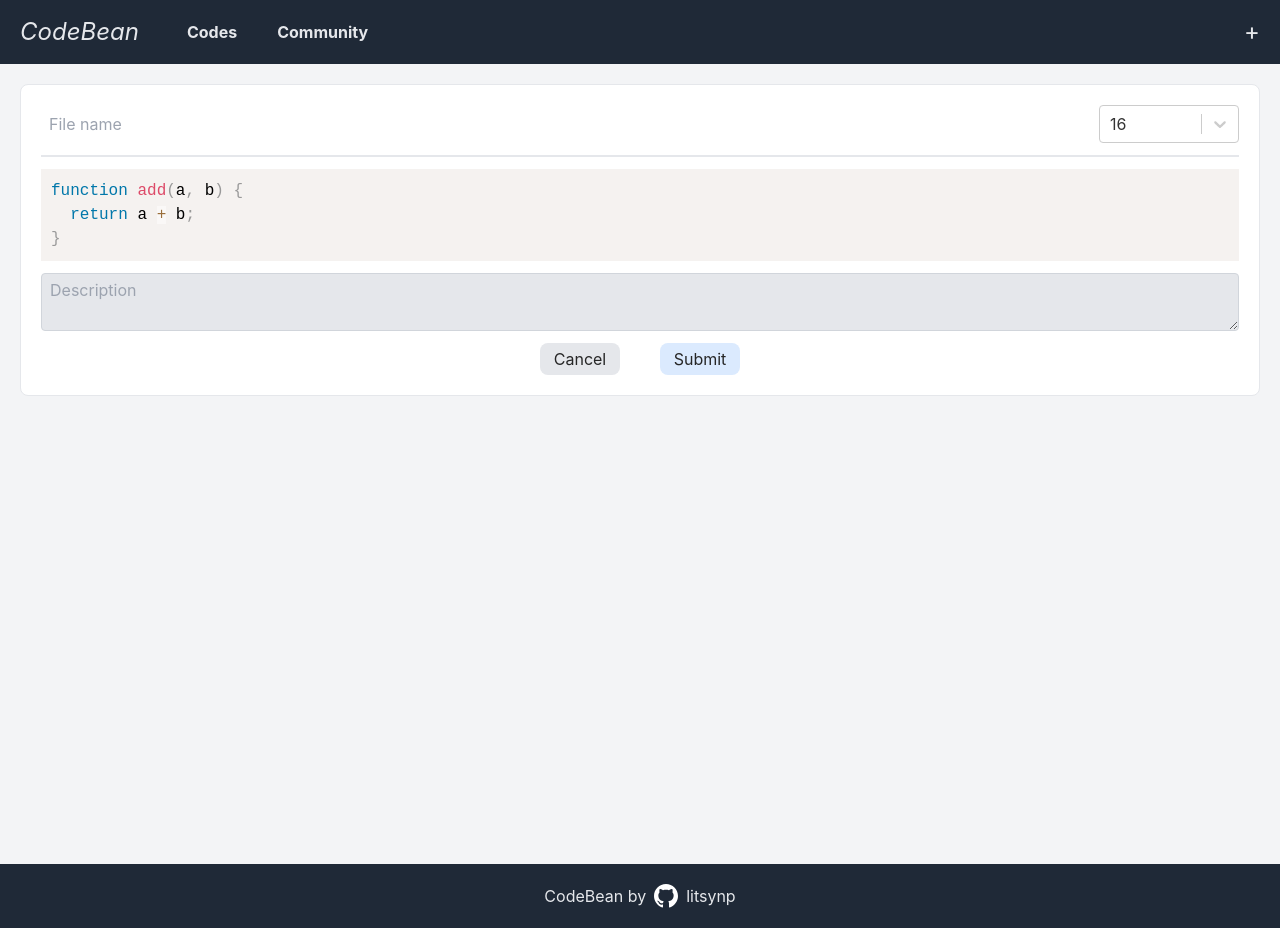
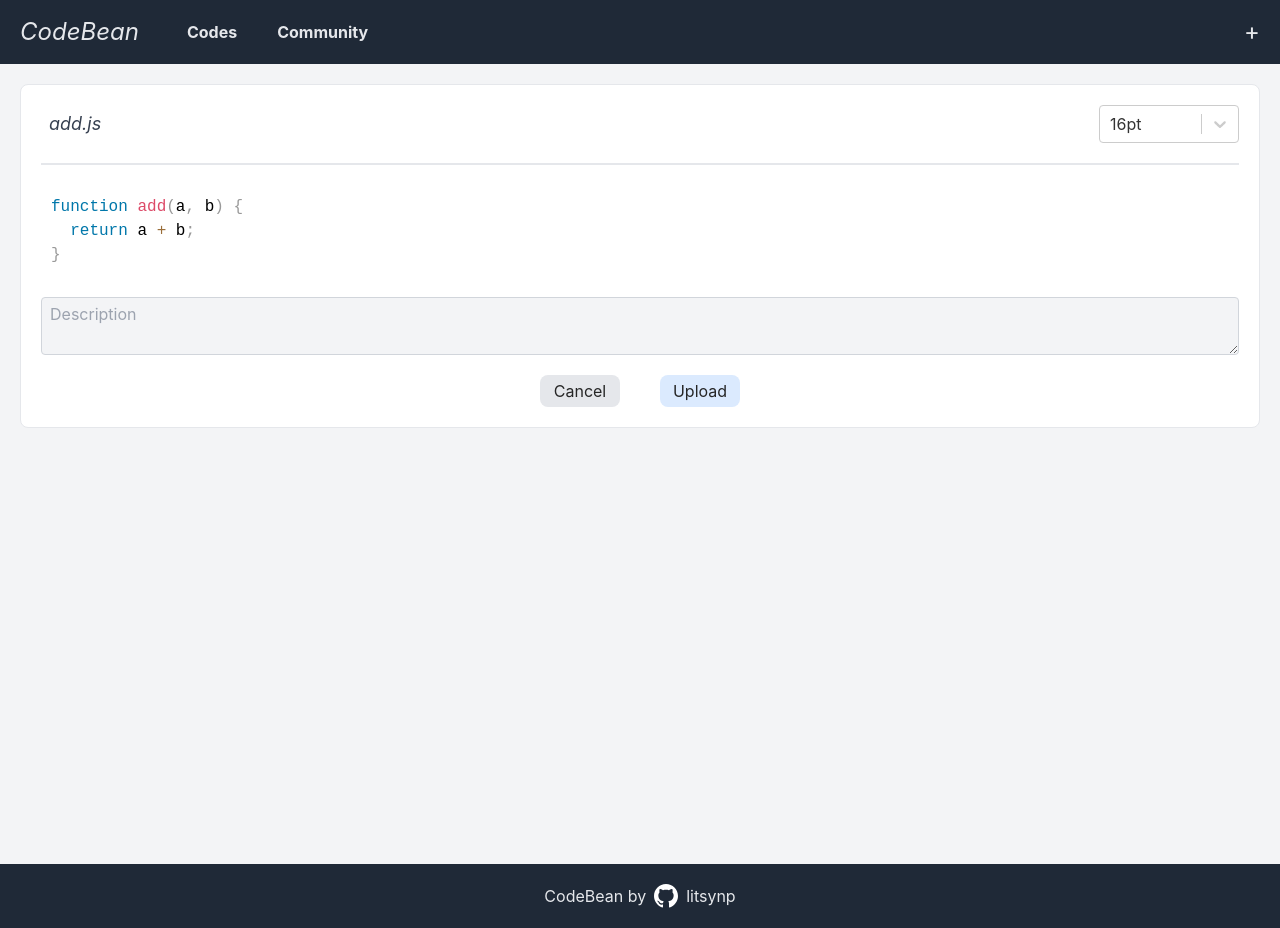
Before and after one commit to beanfarmers/codebean-frontend, a Next.js app: page /codes/new in a window 1280 px wide. Built offline with nearby package versions, Linux system fonts and the light colour scheme.

Commit message:
feat: allow uploading code to backend

```diff
--- a/pages/codes/new.tsx
+++ b/pages/codes/new.tsx
@@ -1,12 +1,14 @@
 import React, { FormEvent, useEffect, useState } from 'react';
 
+import { useRouter } from 'next/router';
 import Prism from 'prismjs';
 import 'prismjs/themes/prism.css';
 import Select from 'react-select';
 import Editor from 'react-simple-code-editor';
 
 import Divider from '@src/components/codeblock/Divider';
-import { fileExtensionToLanguage, highlight } from '@src/utils/PrismUtils';
+import { api } from '@src/utils/ApiUtils';
+import { fileExtensionToLanguage, prismHighlight } from '@src/utils/PrismUtils';
 
 interface Option {
   value: number;
@@ -16,33 +18,34 @@ interface Option {
 const fontOptions: Option[] = [
   {
     value: 10,
-    label: '10',
+    label: '10pt',
   },
   {
     value: 12,
-    label: '12',
+    label: '12pt',
   },
   {
     value: 14,
-    label: '14',
+    label: '14pt',
   },
   {
     value: 16,
-    label: '16',
+    label: '16pt',
   },
   {
     value: 18,
-    label: '18',
+    label: '18pt',
   },
   {
     value: 20,
-    label: '20',
+    label: '20pt',
   },
 ];
 
 const NewCodePage = () => {
+  const router = useRouter();
   const [description, setDescription] = useState<string>('');
-  const [fileName, setFileName] = useState<string>('');
+  const [fileName, setFileName] = useState<string>('add.js');
   const [inputCode, setInputCode] = useState<string>(
     'function add(a, b) {\n  return a + b;\n}',
   );
@@ -50,10 +53,6 @@ const NewCodePage = () => {
     fontOptions.find((option) => option.value === 16) ?? fontOptions[0],
   );
   const [language, setLanguage] = useState<string>('js');
-
-  const handleSelectFontSize = (selectedOption: Option | null) => {
-    setFontSize(selectedOption!);
-  };
 
   useEffect(() => {
     Prism.manual = true;
@@ -71,25 +70,67 @@ const NewCodePage = () => {
     }
   }, [fileName]);
 
+  const onSelectFontSize = (selectedOption: Option | null) => {
+    setFontSize(selectedOption!);
+  };
+
+  const onFileNameInput = (e: FormEvent<HTMLInputElement>) => {
+    setFileName((e.target as HTMLInputElement).value);
+  };
+
+  const onCodeChange = (c: string) => setInputCode(c);
+  const highlight = (c: string) => prismHighlight(c, language);
+
+  const onTextAreaInput = (e: FormEvent<HTMLTextAreaElement>) => {
+    setDescription((e.target as HTMLTextAreaElement).value);
+  };
+
+  const onTextAreaKeyUp = (e: React.KeyboardEvent<HTMLTextAreaElement>) => {
+    (e.target as HTMLTextAreaElement).style.height = 'inherit';
+    (e.target as HTMLTextAreaElement).style.height = `${
+      (e.target as HTMLTextAreaElement).scrollHeight
+    }px`;
+  };
+
+  const onClickCancel = () => {
+    router.back();
+  };
+
+  const onClickUpload = (
+    e: React.MouseEvent<HTMLButtonElement, MouseEvent>,
+  ) => {
+    e.preventDefault();
+    const data = {
+      description,
+      fileName,
+      code: inputCode,
+    };
+
+    (async () => {
+      await api.post('/code-snippets', data);
+
+      router.back();
+    })();
+  };
+
   return (
     <div className='min-h-screen p-5 bg-gray-100 flex-row'>
-      <div>
-        <div className='flex flex-col bg-white p-5 space-y-3 border rounded-lg'>
+      <div className='flex flex-col bg-white p-5 space-y-5 border rounded-lg'>
         <div className='flex flex-row space-x-2'>
           <input
+            id='filename'
+            name='filename'
             type='text'
             placeholder='File name'
-              className='w-full py-1 px-2'
-              onInput={(e: FormEvent<HTMLInputElement>) => {
-                setFileName((e.target as HTMLInputElement).value);
-              }}
+            className='w-full py-1 px-2 text-lg italic text-gray-700'
+            onInput={onFileNameInput}
             value={fileName}
           />
           <div className='w-[10rem]'>
             <Select
               placeholder='Font Size'
               defaultValue={fontOptions[3]}
-                onChange={handleSelectFontSize}
+              onChange={onSelectFontSize}
               isSearchable
               options={fontOptions}
             />
@@ -98,46 +139,40 @@ const NewCodePage = () => {
         <Divider />
         <Editor
           value={inputCode}
-            onValueChange={(c) => setInputCode(c)}
+          onValueChange={onCodeChange}
           className='line-numbers'
           preClassName='line-numbers'
-            highlight={(c) => highlight(c, language)}
+          highlight={highlight}
           padding={10}
           style={{
             width: '100%',
-              backgroundColor: '#F5F2F0',
+            backgroundColor: 'white',
             fontFamily: '"Fira inputCode", "Fira Mono", monospace',
             fontSize: fontSize.value,
           }}
         />
         <textarea
           placeholder='Description'
-            className='w-full py-1 px-2 border rounded bg-gray-200 border-gray-300'
-            onInput={(e: FormEvent<HTMLTextAreaElement>) => {
-              setDescription((e.target as HTMLTextAreaElement).value);
-            }}
-            onKeyUp={(e: React.KeyboardEvent<HTMLTextAreaElement>) => {
-              (e.target as HTMLTextAreaElement).style.height = 'inherit';
-              (e.target as HTMLTextAreaElement).style.height = `${
-                (e.target as HTMLTextAreaElement).scrollHeight
-              }px`;
-            }}
+          className='w-full py-1 px-2 border rounded bg-gray-100 border-gray-300'
+          onInput={onTextAreaInput}
+          onKeyUp={onTextAreaKeyUp}
           value={description}
         />
         <div className='flex justify-center space-x-10'>
           <button
             type='button'
             className='w-20 text-neutral-800 bg-gray-200 rounded-lg py-1 px-2 hover:text-blue-500 hover:bg-blue-100'
+            onClick={onClickCancel}
           >
             Cancel
           </button>
           <button
             type='submit'
             className='w-20 text-neutral-800 bg-blue-100 rounded-lg py-1 px-2 hover:text-blue-500 hover:bg-blue-200'
+            onClick={onClickUpload}
           >
-              Submit
+            Upload
           </button>
-          </div>
         </div>
       </div>
     </div>
--- a/src/utils/PrismUtils.ts
+++ b/src/utils/PrismUtils.ts
@@ -5,7 +5,7 @@ import Prism from 'prismjs';
  *
  * @see https://github.com/PrismJS/prism/issues/1881
  */
-export const highlight = (code: string, language: string) => {
+export const prismHighlight = (code: string, language: string) => {
   if (Prism.languages[language]) {
     return Prism.highlight(code, Prism.languages[language], language);
   } else {
```
Lines whose indentation alone changed are shown as unchanged.
